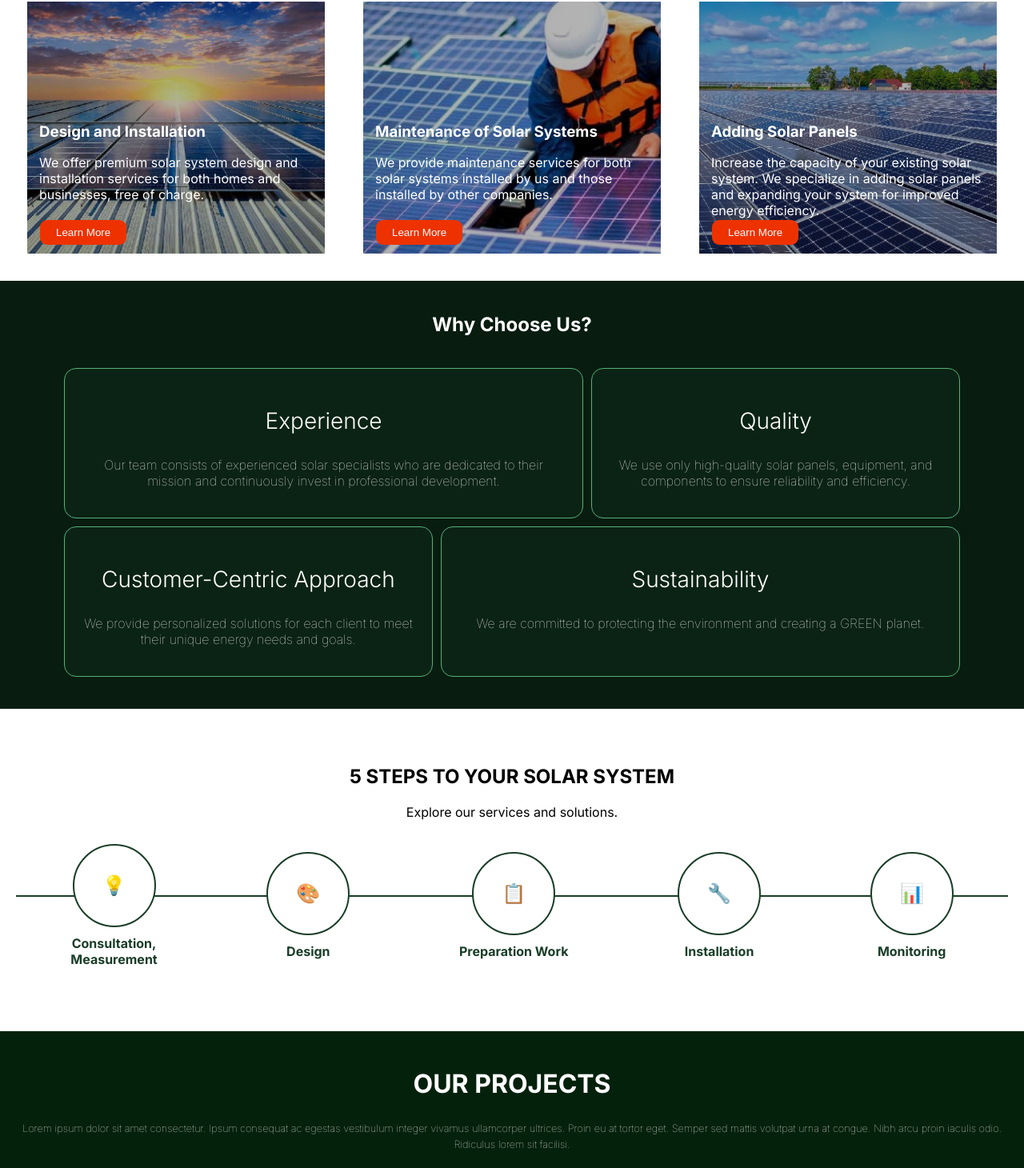
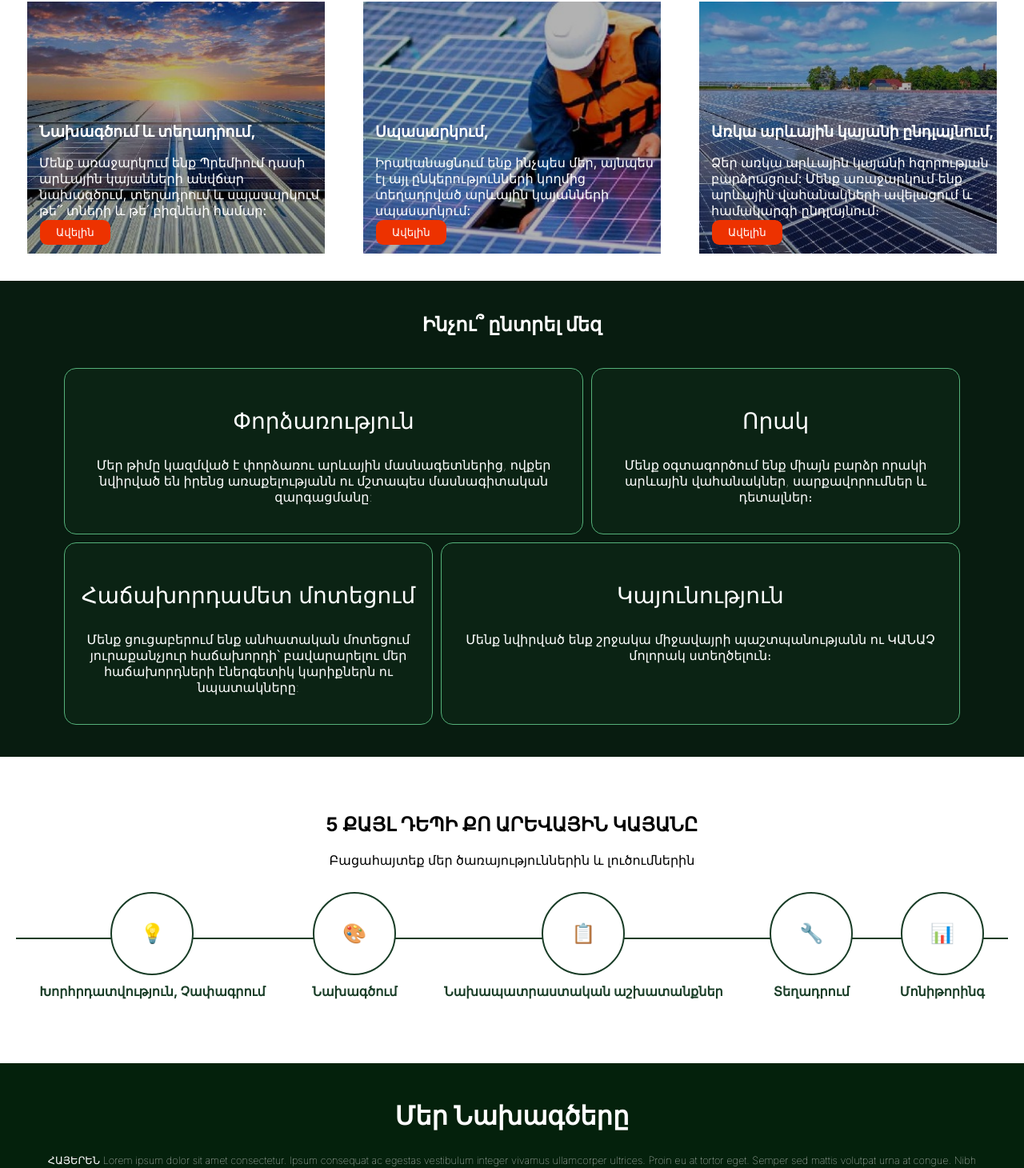
Before and after one commit to Birdman1104/evosolar-website, a Vue app: page / in a window 1280 px wide. Shown: the part 987-2447 px from the top of the page at 80% size. Built offline with nearby package versions, Linux system fonts and the light colour scheme.

Commit message:
Translations setup.

```diff
--- a/src/App.vue
+++ b/src/App.vue
@@ -14,7 +14,7 @@
   </div>
 </template>
 
-<script>
+<script setup>
 import Header from './components/HeaderComponent.vue';
 import Services from './components/ServicesComponent.vue';
 import WhyChooseUs from './components/WhyChooseUs.vue';
@@ -27,21 +27,36 @@ import ContactsSection from './components/ContactsSection.vue';
 import EmailContact from './components/EmailContact.vue';
 import FooterComponent from './components/FooterComponent.vue';
 
-export default {
-  components: {
-    Header,
-    Services,
-    WhyChooseUs,
-    OfferSection,
-    CalculatorButton,
-    CalculatorSection,
-    PartnersSection,
-    OurProjects,
-    ContactsSection,
-    EmailContact,
-    FooterComponent,
+import { provide, reactive } from "vue";
+import { TRANSLATIONS } from "./translations";
+
+const translationStore = reactive({
+  language: "hy",
+  translations: TRANSLATIONS,
+  t(...keys) {
+    let current = this.translations[this.language];
+
+    for (let key of keys) {
+      if (current && current.hasOwnProperty(key)) {
+        current = current[key];
+      } else {
+        return "ERROR";
+      }
+    }
+
+    return current;
   },
-};
+  switchLanguage() {
+    this.language = this.language === "en" ? "hy" : "en";
+  },
+});
+
+provide("translationStore", translationStore);
+</script>
+
+<script setup>
+
+
 </script>
 
 <style>
--- a/src/components/CalculatorSection.vue
+++ b/src/components/CalculatorSection.vue
@@ -1,5 +1,5 @@
 <template>
-    <div class="calculator-section">
+    <section class="calculator-section">
         <h2>Calculator</h2>
         <p class="calculator-description">Lorem ipsum dolor sit amet consectetur. Ipsum consequat ac egestas vestibulum
             integer vivamus ullamcorper
@@ -72,7 +72,7 @@
 
             <button class="submit-btn">Հաշվել</button>
         </div>
-    </div>
+    </section>
 </template>
 
 <style scoped>
@@ -81,6 +81,10 @@
     padding: 50px 20px;
     color: white;
     text-align: center;
+}
+
+.calculator-section p {
+    margin: auto;
 }
 
 .calculator-description {
--- a/src/components/HeaderComponent.vue
+++ b/src/components/HeaderComponent.vue
@@ -1,19 +1,7 @@
-<template>
-  <header class="header">
-    <div class="header-content">
-      <img src="/images/logo.png" alt="Logo" class="logo" />
-      <nav class="nav-menu">
-        <button class="menu-toggle" @click="toggleMenu">☰</button>
-        <ul :class="{ 'active': isMenuOpen }" id="myLinks">
-          <li><a href="#services">Services</a></li>
-          <li><a href="#blocks">Why Choose Us?</a></li>
-          <li><a href="#cases">Our Projects</a></li>
-          <li><a href="#contact">Contacts</a></li>
-        </ul>
-      </nav>
-    </div>
-  </header>
-</template>
+<script setup>
+import { inject } from "vue";
+const translationStore = inject("translationStore");
+</script>
 
 <script>
 export default {
@@ -29,6 +17,25 @@ export default {
   },
 };
 </script>
+
+<template>
+  <header class="header">
+    <div class="header-content">
+      <img src="/images/logo.png" alt="Logo" class="logo" />
+      <nav class="nav-menu">
+        <button class="menu-toggle" @click="toggleMenu">☰</button>
+        <ul :class="{ 'active': isMenuOpen }" id="myLinks">
+          <li><a href="#services">{{ translationStore.t('header', 'services') }}</a></li>
+          <li><a href="#blocks">{{ translationStore.t('header', 'whyChooseUs') }}</a></li>
+          <li><a href="#cases">{{ translationStore.t('header', 'ourProjects') }}</a></li>
+          <li><a href="#contact">{{ translationStore.t('header', 'contacts') }}</a></li>
+        </ul>
+      </nav>
+    </div>
+  </header>
+</template>
+
+
 
 <style scoped>
 .header {
--- a/src/components/OfferSection.vue
+++ b/src/components/OfferSection.vue
@@ -1,17 +1,23 @@
 <template>
   <section id="offer" class="offer">
-    <h2>5 STEPS TO YOUR SOLAR SYSTEM</h2>
-    <p>Explore our services and solutions.</p>
+    <h2>{{ translationStore.t('steps', 'title') }}</h2>
+    <p>{{ translationStore.t('steps', 'description') }}</p>
     <div class="circles">
       <div class="circle-wrapper" v-for="(offer, index) in offers" :key="index">
         <div class="circle">
           <div class="icon">{{ offer.icon }}</div>
         </div>
-        <h3 v-html="offer.title"></h3>
+        <h3>{{ translationStore.t('steps', `step${index + 1}`) }}</h3>
       </div>
     </div>
   </section>
 </template>
+
+<script setup>
+import { inject } from "vue";
+const translationStore = inject("translationStore");
+</script>
+
 
 <script>
 export default {
--- a/src/components/OurProjects.vue
+++ b/src/components/OurProjects.vue
@@ -1,12 +1,8 @@
 <template>
     <section id="cases">
-        <h2>OUR PROJECTS</h2>
+        <h2>{{ translationStore.t('ourProjects', 'title') }}</h2>
         <p class="cases-description">
-            Lorem ipsum dolor sit amet consectetur. Ipsum consequat ac egestas vestibulum
-            integer vivamus ullamcorper
-            ultrices. Proin eu at tortor eget. Semper sed mattis volutpat urna at congue. Nibh arcu proin iaculis
-            odio.
-            Ridiculus lorem sit facilisi.
+            {{ translationStore.t('ourProjects', 'description') }}
         </p>
         <div class="cases-section">
             <div class="case" v-for="(block, index) in cases" :key="index">
@@ -18,7 +14,7 @@
                     <div class="unit-tools">
                         <div class="unit" v-for="(unit, index) in block.units" :key="index">
                             <div class="units-icon"><img :src=toolIcon alt="?"><span class="unit-name">{{ unit
-                            }}</span></div>
+                                    }}</span></div>
                         </div>
                     </div>
                 </div>
@@ -31,6 +27,12 @@
         </div>
     </section>
 </template>
+
+<script setup>
+import { inject } from "vue";
+const translationStore = inject("translationStore");
+</script>
+
 
 <script>
 export default {
@@ -53,7 +55,7 @@ export default {
 <style scoped>
 #cases {
     background: #04210c;
-    padding: 20px;
+    padding: 20px 50px;
 }
 
 #cases h2 {
--- a/src/components/PartnersSection.vue
+++ b/src/components/PartnersSection.vue
@@ -1,6 +1,6 @@
 <template>
     <section id="partners" class="partners-section">
-        <h2>OUR PARTNERS</h2>
+        <h2>{{ translationStore.t('ourPartners', 'title') }}</h2>
         <div class="slider-container">
             <div class="slider">
                 <a v-for="(partner, index) in partners" :key="index" :href="partner.url">
@@ -12,6 +12,11 @@
         </div>
     </section>
 </template>
+
+<script setup>
+import { inject } from "vue";
+const translationStore = inject("translationStore");
+</script>
 
 <script>
 const partners = [
@@ -29,26 +34,6 @@ export default {
         };
     },
 };
-
-// document.addEventListener("DOMContentLoaded", function () {
-//     const slider = document.querySelector(".slider");
-//     const images = Array.from(slider.children);
-
-//     if (images.length > 5) {
-//         setInterval(() => {
-//             slider.style.transition = "transform 0.5s ease-in-out";
-//             slider.style.transform = "translateX(-120px)";
-//             setTimeout(() => {
-//                 const firstImage = images.shift();
-//                 slider.appendChild(firstImage);
-//                 images.push(firstImage);
-//                 slider.style.transition = "none";
-//                 slider.style.transform = "translateX(0)";
-//             }, 500);
-//         }, 2000);
-//     }
-// });
-
 </script>
 
 <style scoped>
--- a/src/components/ServicesComponent.vue
+++ b/src/components/ServicesComponent.vue
@@ -1,18 +1,23 @@
 <template>
   <section id="services" class="services">
-    <h2>OUR SERVICES</h2>
-    <p>We provide the best services for your needs.</p>
+    <h2>{{ translationStore.t('services', 'title') }}</h2>
+    <p>{{ translationStore.t('services', 'description') }}</p>
     <div class="service-cards">
       <div class="card" v-for="(service, index) in services" :key="index">
         <img :src="service.image" :alt="service.title" />
         <div class="overlay"></div>
-        <h3>{{ service.title }}</h3>
-        <p>{{ service.description }}</p>
-        <button @click="scrollToContact">Learn More</button>
+        <h3>{{ translationStore.t('services', `service${index + 1}`, 'title') }}, </h3>
+        <p>{{ translationStore.t('services', `service${index + 1}`, 'description') }}</p>
+        <button @click="scrollToContact">{{ translationStore.t('services', 'button') }}</button>
       </div>
     </div>
   </section>
 </template>
+
+<script setup>
+import { inject } from "vue";
+const translationStore = inject("translationStore");
+</script>
 
 <script>
 export default {
@@ -20,7 +25,7 @@ export default {
     return {
       services: [
         {
-          title: 'Design and Installation',
+          title: 'service1',
           description: 'We offer premium solar system design and installation services for both homes and businesses, free of charge.',
           image: 'images/service1.jpg',
         },
--- a/src/components/WhyChooseUs.vue
+++ b/src/components/WhyChooseUs.vue
@@ -1,14 +1,20 @@
 <template>
   <section id="blocks" class="blocks-section">
-    <h2>Why Choose Us?</h2>
+    <h2>{{ translationStore.t('whyChooseUs', 'title') }}</h2>
     <div class="blocks">
-      <div class="block" v-for="(block, index) in blocks" :key="index">
-        <h3>{{ block.title }}</h3>
-        <p>{{ block.text }}</p>
+      <div class="block" v-for="(index) in 4" :key="index">
+        <h3>{{ translationStore.t('whyChooseUs', `block${index}`, 'title') }}</h3>
+        <p>{{ translationStore.t('whyChooseUs', `block${index}`, 'description') }}</p>
       </div>
     </div>
   </section>
 </template>
+
+<script setup>
+import { inject } from "vue";
+const translationStore = inject("translationStore");
+</script>
+
 
 <script>
 export default {
--- /dev/null
+++ b/src/translations.js
@@ -0,0 +1,134 @@
+export const TRANSLATIONS = {
+  en: {
+    header: {
+      services: "Services",
+      whyChooseUs: "Why Choose Us?",
+      ourProjects: "Our Projects",
+      contacts: "Contacts",
+    },
+    services: {
+      title: "OUR SERVICES",
+      button: "Learn More",
+      description: "We provide the best services for your needs.",
+      service1: {
+        title: "Design and Installation",
+        description:
+          "We offer premium solar system design and installation services for both homes and businesses, free of charge.",
+      },
+      service2: {
+        title: "Maintenance of Solar Systems",
+        description:
+          "We provide maintenance services for both solar systems installed by us and those installed by other companies.",
+      },
+      service3: {
+        title: "Adding Solar Panels",
+        description:
+          "Increase the capacity of your existing solar system. We specialize in adding solar panels and expanding your system for improved energy efficiency.",
+      },
+    },
+    whyChooseUs: {
+      title: "Why Choose Us?",
+      block1: {
+        title: "Experience",
+        description:
+          "Our team consists of experienced solar specialists who are dedicated to their mission and continuously invest in professional development.",
+      },
+      block2: {
+        title: "Quality",
+        description:
+          "We use only high-quality solar panels, equipment, and components to ensure reliability and efficiency.",
+      },
+      block3: {
+        title: "Customer-Centric Approach",
+        description: "We provide personalized solutions for each client to meet their unique energy needs and goals.",
+      },
+      block4: {
+        title: "Sustainability",
+        description: "We are committed to protecting the environment and creating a GREEN planet.",
+      },
+    },
+    steps: {
+      title: "5 STEPS TO YOUR SOLAR SYSTEM",
+      description: "Explore our services and solutions.",
+      step1: "Consultation, Measurement",
+      step2: "Design",
+      step3: "Preparation Work",
+      step4: "Installation",
+      step5: "Monitoring",
+    },
+    ourProjects: {
+      title: "OUR PROJECTS",
+      description:
+        "Lorem ipsum dolor sit amet consectetur. Ipsum consequat ac egestas vestibulum integer vivamus ullamcorper ultrices. Proin eu at tortor eget. Semper sed mattis volutpat urna at congue. Nibh arcu proin iaculis odio. Ridiculus lorem sit facilisi.",
+    },
+    ourPartners: {
+      title: "OUR PARTNERS",
+    },
+  },
+  hy: {
+    header: {
+      services: "Ծառայություններ",
+      whyChooseUs: "Ինչու Ընտրել մեզ",
+      ourProjects: "Մեր Գործերը",
+      contacts: "Կապ",
+    },
+    services: {
+      title: "Ծառայություններ",
+      button: "Ավելին",
+      description: "Մենք մատուցում ենք ձեզ անհրաժեշտ լավագույն ծառայությունները։",
+      service1: {
+        title: "Նախագծում և տեղադրում",
+        description:
+          "Մենք առաջարկում ենք Պրեմիում դասի արևային կայանների անվճար նախագծում, տեղադրում և սպասարկում թե՛՛ տների և թե՛ բիզնեսի համար:",
+      },
+      service2: {
+        title: "Սպասարկում",
+        description:
+          "Իրականացնում ենք ինչպես մեր, այնպես էլ այլ ընկերությունների կողմից տեղադրված արևային կայանների սպասարկում:",
+      },
+      service3: {
+        title: "Առկա արևային կայանի ընդլայնում",
+        description:
+          "Ձեր առկա արևային կայանի հզորության բարձրացում: Մենք առաջարկում ենք արևային վահանակների ավելացում և համակարգի ընդլայնում։",
+      },
+    },
+    whyChooseUs: {
+      title: "Ինչու՞ ընտրել մեզ",
+      block1: {
+        title: "Փորձառություն",
+        description:
+          "Մեր թիմը կազմված է փորձառու արևային մասնագետներից, ովքեր նվիրված են իրենց առաքելությանն ու մշտապես մասնագիտական զարգացմանը:",
+      },
+      block2: {
+        title: "Որակ",
+        description: "Մենք օգտագործում ենք միայն բարձր որակի արևային վահանակներ, սարքավորումներ և դետալներ։",
+      },
+      block3: {
+        title: "Հաճախորդամետ մոտեցում",
+        description:
+          "Մենք ցուցաբերում ենք անհատական մոտեցում յուրաքանչյուր հաճախորդի՝ բավարարելու մեր հաճախորդների էներգետիկ կարիքներն ու նպատակները:",
+      },
+      block4: {
+        title: "Կայունություն",
+        description: "Մենք նվիրված ենք շրջակա միջավայրի պաշտպանությանն ու ԿԱՆԱՉ մոլորակ ստեղծելուն։",
+      },
+    },
+    steps: {
+      title: "5 ՔԱՅԼ ԴԵՊԻ ՔՈ ԱՐԵՎԱՅԻՆ ԿԱՅԱՆԸ",
+      description: "Բացահայտեք մեր ծառայություններին և լուծումներին",
+      step1: "Խորհրդատվություն, Չափագրում",
+      step2: "Նախագծում",
+      step3: "Նախապատրաստական աշխատանքներ",
+      step4: "Տեղադրում",
+      step5: "Մոնիթորինգ",
+    },
+    ourProjects: {
+      title: "Մեր Նախագծերը",
+      description:
+        "ՀԱՅԵՐԵՆ Lorem ipsum dolor sit amet consectetur. Ipsum consequat ac egestas vestibulum integer vivamus ullamcorper ultrices. Proin eu at tortor eget. Semper sed mattis volutpat urna at congue. Nibh arcu proin iaculis odio. Ridiculus lorem sit facilisi.",
+    },
+    ourPartners: {
+      title: "ՄԵՐ ԳՈՐԾԸՆԿԵՐՆԵՐԸ",
+    },
+  },
+};
```
